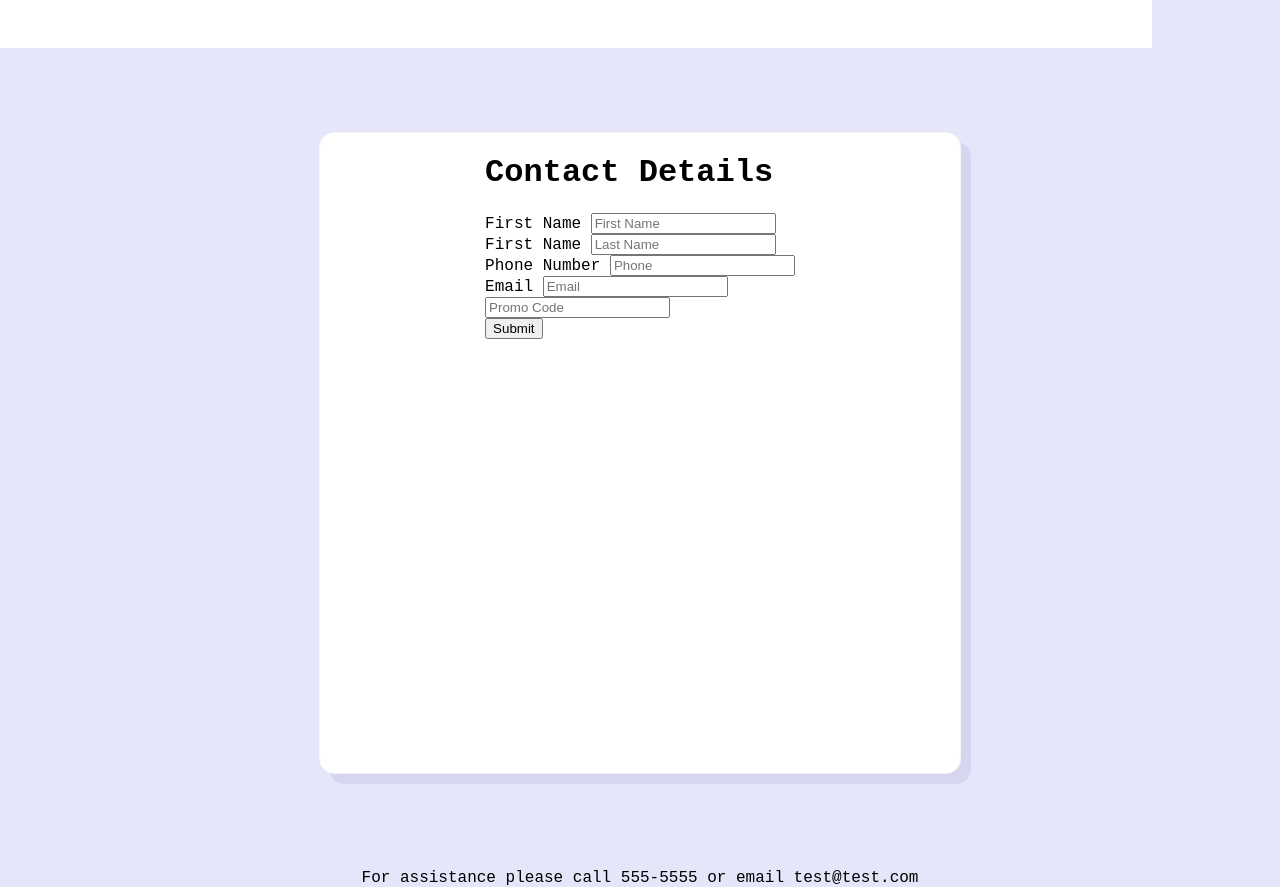
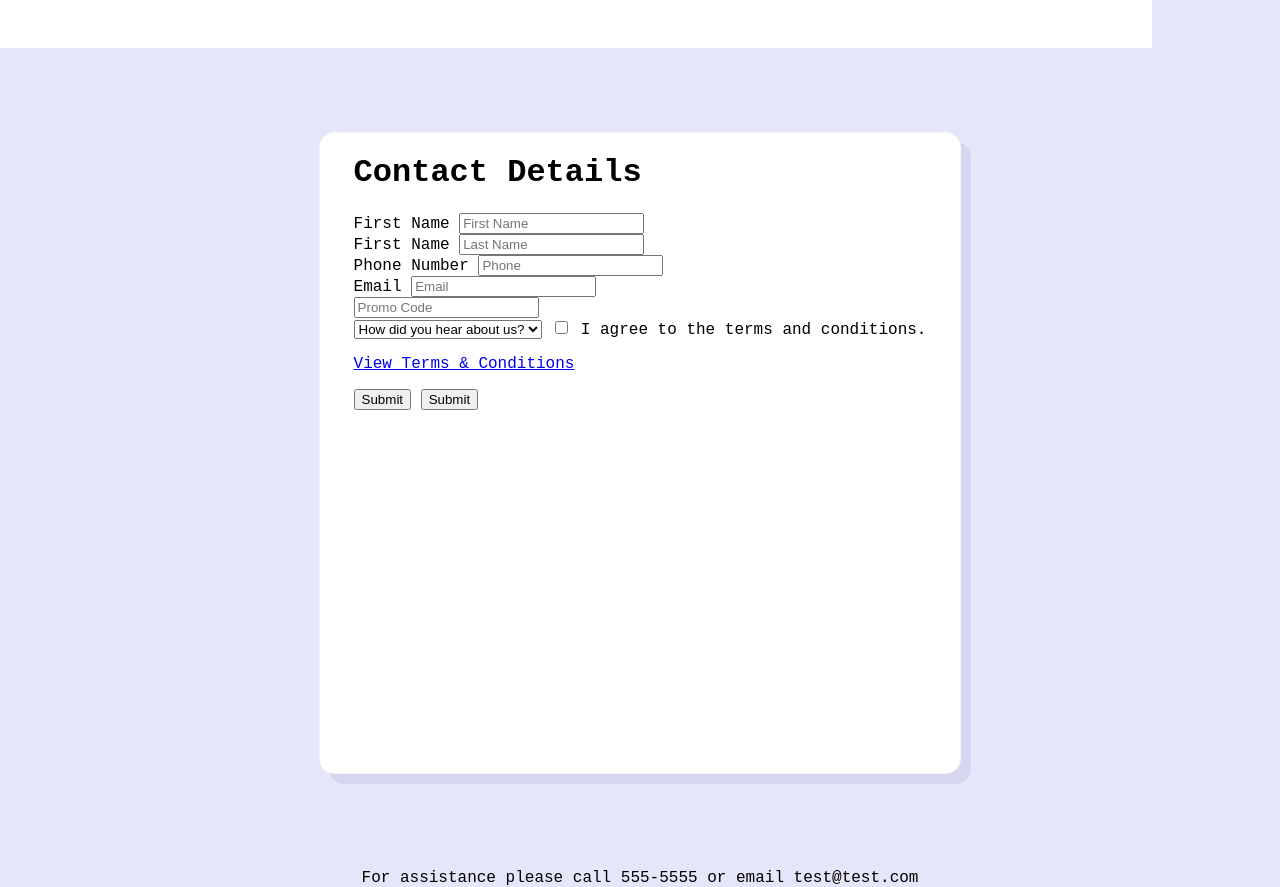
Before and after one commit to Joeweath/form-challenge, a plain HTML site: page index.html in a window 1280 px wide. Shown: the part 600-1487 px from the top of the page. Drawn offline with Linux system fonts and the light colour scheme.

Commit message:
how did you hear about us and terms and condiditions update

```diff
--- a/index.html
+++ b/index.html
@@ -14,7 +14,7 @@
     <header><img src="./assets/header.png" alt="" srcset=""></header>
     <div id="container">
         <div id="form-container">
-            <form action="" , id="customer-input">
+            <form action="#" , method="post" id="customer-input">
                 <h1>Contact Details</h1>
                 <div id="firstname">
                     <label for="first-name">First Name</label>
@@ -38,8 +38,24 @@
                 </div>
                 <div id="promo">
                     <input type="text" , maxlength="7" , placeholder="Promo Code" , required>
-
                 </div>
+                <select id="hear-about-us" name="hear-about-us">
+                    <option value="">How did you hear about us?</option>
+                    <option value="social-media">Social Media</option>
+                    <option value="friend">From a friend</option>
+                    <option value="email">Email</option>
+                    <option value="other">Other</option>
+                </select>
+                <label for="accept-terms">
+                    <input type="checkbox" id="accept-terms" name="accept-terms" required>
+                    I agree to the terms and conditions.
+                </label>
+                <p>
+                    <a href="#"
+                        onclick="alert('All cancellation requests must be received by March 1, 2022\nAll cancellation requests are subject to a $100 cancellation fee.\nNo one under the age of 16 will be allowed on the show floor')">View
+                        Terms &amp; Conditions</a>
+                </p>
+                <input type="submit" value="Submit" class="submit-button">
                 <button>Submit</button>
             </form>
         </div>
```
